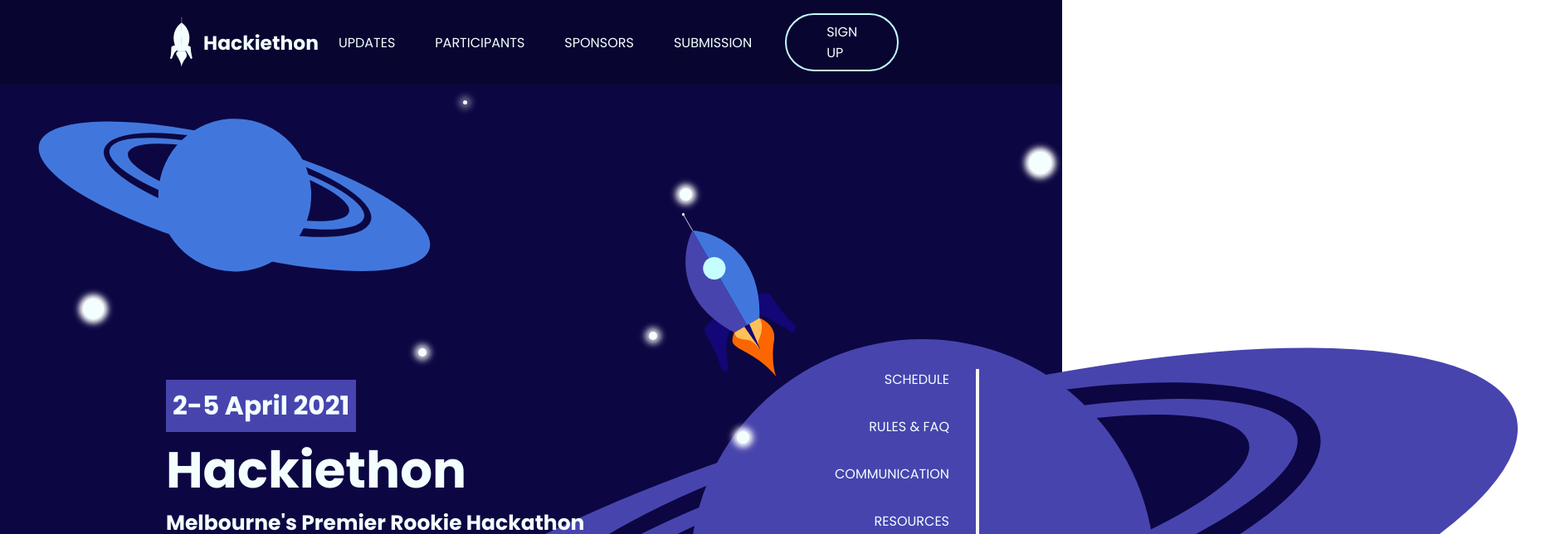
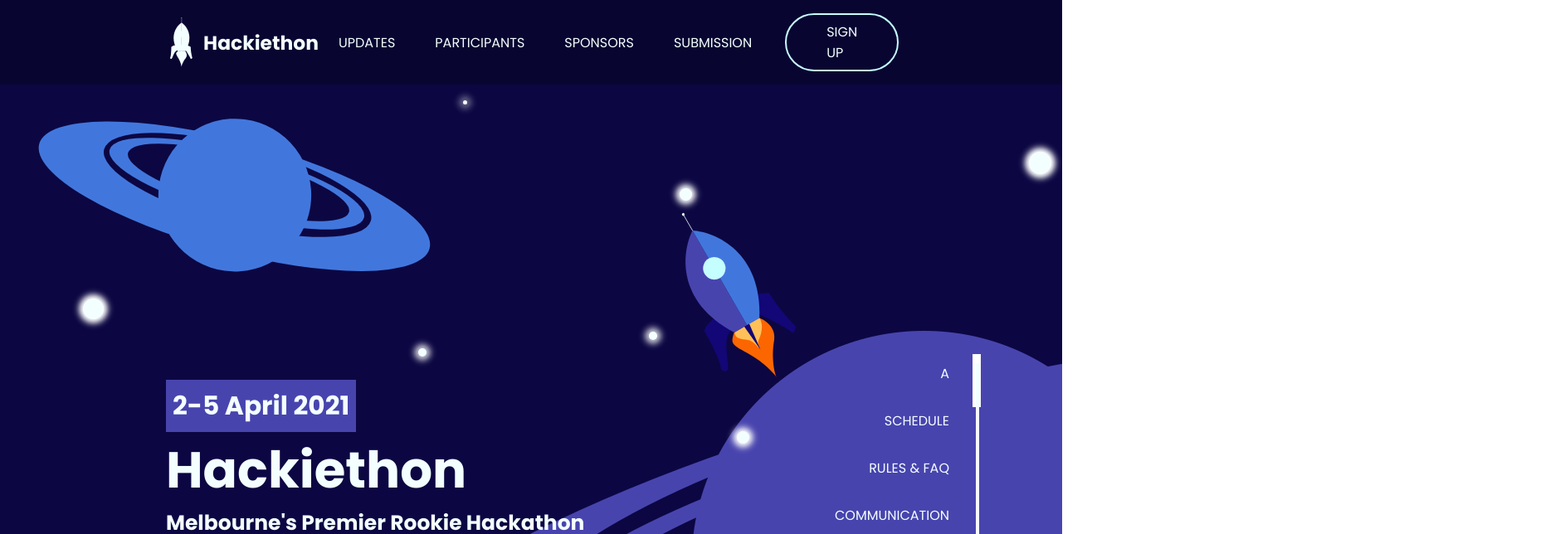
Before and after one commit to HackMelbourne/HackiethonWebsite, a React (Create React App) app: page / in a window 1280 px wide. Shown: the top 644 px of the page at 83% size, 1880 px wide, since content can reach past the window. Built offline with nearby package versions, Linux system fonts and the light colour scheme.

Commit message:
functional scroll component (hacky), fixed purple-planet overflow by cropping

```diff
--- a/src/App.tsx
+++ b/src/App.tsx
@@ -1,3 +1,4 @@
+import { useEffect, useRef, useState } from "react";
 import { Route, BrowserRouter as Router, Switch } from "react-router-dom";
 import Background from "./components/Background/Background";
 import Navbar from "./components/Navbar/Navbar";
@@ -5,19 +6,27 @@ import Home from "./pages/Home";
 import Updates from "./pages/Updates";
 
 const PageNotFound = () => {
-  return (
-    <h1 style={{ fontSize: "10rem" }}>404</h1>
-  );
-}
+  return <h1 style={{ fontSize: "10rem" }}>404</h1>;
+};
 
 const App = () => {
+  // getting the total page height is effectful, this is needed for Scroll
+  const [pageHeight, setPageHeight] = useState(0);
+  const ref = useRef<HTMLDivElement>(null);
+  useEffect(() => {
+    if (ref.current !== null) {
+      setPageHeight(ref.current.clientHeight);
+    }
+  }, []);
+
   return (
     <Router>
+      <div ref={ref}>
         <Background>
           <Navbar />
           <Switch>
             <Route exact path="/">
-            <Home />
+              <Home pageHeight={pageHeight} />
             </Route>
             <Route path="/updates">
               <Updates />
@@ -28,6 +37,7 @@ const App = () => {
             </Route>
           </Switch>
         </Background>
+      </div>
     </Router>
   );
 };
--- a/src/components/Scroll/Scroll.module.scss
+++ b/src/components/Scroll/Scroll.module.scss
@@ -1,20 +1,21 @@
 @import "../../styles/styles.scss";
 
 .scroll {
-  border-right: 4px solid $primary-white;
 }
 
 .thumb {
   position: relative;
-  left: 6px;
+  left: 2px;
   top: 60px;
   border-right: 10px solid $primary-white;
   height: 40px;
+  z-index: -1;
 }
 
 .links {
-    text-align: right;
-    font-size: $font-size-1;
+  border-right: 4px solid $primary-white;
+  text-align: right;
+  font-size: $font-size-1;
   a {
     // make each anchor "start on a new line"
     display: block;
--- a/src/components/Scroll/Scroll.tsx
+++ b/src/components/Scroll/Scroll.tsx
@@ -1,7 +1,22 @@
-import { useEffect, useState } from "react";
+import { useEffect, useRef, useState } from "react";
 import styles from "./Scroll.module.scss";
 
-const Scroll = () => {
+interface Props {
+  pageHeight: number;
+}
+
+const Scroll = ({ pageHeight }: Props) => {
+  // keep track of scrollBar using direct DOM refs
+  const [scrollBarHeight, setScrollBarHeight] = useState(0);
+  const ref = useRef<HTMLDivElement>(null);
+
+  // this is only run before the initial render due to the []
+  useEffect(() => {
+    if (ref.current !== null) {
+      setScrollBarHeight(ref.current.clientHeight);
+    }
+  }, []);
+
   // keep track of scroll position
   const [scrollPosition, setScrollPosition] = useState(0);
 
@@ -16,21 +31,31 @@ const Scroll = () => {
     // promise handleScroll won't preventDefault to disable scrolling
     // (it does not), so the browser can respond to scrolling without
     // waiting for JS, improving scroll performance.
-      window.addEventListener('scroll', handleScroll, { passive: true });
+    window.addEventListener("scroll", handleScroll, { passive: true });
 
     // return cleanup function removing the listener, as you would in a
     // componentWillUnmount
     return () => {
-          window.removeEventListener('scroll', handleScroll);
+      window.removeEventListener("scroll", handleScroll);
     };
   }, []);
 
   // when a link is clicked the screen smooth scrolls to that part of the page
   return (
     <nav className={styles.scroll}>
-      {/* <div className={styles.thumb}/> */}
-      <div className={styles.links}>
-        <a href="#home"> </a>
+      <div
+        style={{
+          position: "relative",
+          left: "2px",
+          // this is close enough, maybe using rems would be better?
+          top: `${85 + (scrollPosition / pageHeight) * scrollBarHeight}px`,
+          borderRight: "10px solid #ffffff",
+          height: "4rem",
+          zIndex: -1,
+        }}
+      />
+      <div className={styles.links} ref={ref}>
+        <a href="#home">A</a>
         <a href="#schedule">SCHEDULE</a>
         <a href="#rules">RULES &amp; FAQ</a>
         <a href="#communication">COMMUNICATION</a>
--- a/src/components/SpaceScene/SpaceScene.module.scss
+++ b/src/components/SpaceScene/SpaceScene.module.scss
@@ -9,8 +9,8 @@
 
 .planet1 {
   position: absolute;
-  right: -600px;
-  bottom: -290px;
+  right: 0px;
+  bottom: -280px;
 }
 
 .planet2 {
--- a/src/components/SpaceScene/SpaceScene.tsx
+++ b/src/components/SpaceScene/SpaceScene.tsx
@@ -1,12 +1,12 @@
 import styles from "./SpaceScene.module.scss";
 
 import rocket from "../../assets/rocket-colour.svg";
-import planet1 from "../../assets/planet-purple.svg";
+import planet1 from "../../assets/planet-purple-cropped.png";
 import planet2 from "../../assets/planet-blue.svg";
 
 const SpaceScene = () => {
   return (
-    <>
+    <div>
       <div className={styles.rocket}>
         <img src={rocket} height="250px" alt="rocket" />
       </div>
@@ -24,7 +24,7 @@ const SpaceScene = () => {
       <div className={styles.star6} />
       <div className={styles.star7} />
       <div className={styles.star8} />
-    </>
+    </div>
   );
 };
 
--- a/src/pages/Home/Home.module.scss
+++ b/src/pages/Home/Home.module.scss
@@ -1,18 +1,38 @@
 @import "../../styles/styles.scss";
 
-.schedule {
+@mixin page {
   background-color: $primary-dark;
   font-size: $font-size-2;
   height: 100vh;
+}
+
+@mixin darker {
   filter: brightness(50%);
   opacity: 50%;
   z-index: 10;
 }
 
+.schedule {
+  @include page;
+  @include darker;
+}
+
 .rules {
-    background-color: $primary-dark;
-    font-size: $font-size-2;
-    height: 100vh;
+  @include page;
+}
+
+.communication {
+  @include page;
+  @include darker;
+}
+
+.resources {
+  @include page;
+}
+
+.prizes {
+  @include page;
+  @include darker;
 }
 
 .home {
@@ -33,23 +53,6 @@
   max-height: 30rem;
   max-width: 50rem;
   right: 100px;
-    bottom: 70px;
+  bottom: 20px;
   z-index: 20;
 }
-
-.rocket {
-    position: absolute;
-    right: 300px;
-    bottom: 310px;
-    z-index: 10;
-}
-
-.planet1 {
-    position: absolute;
-    right: -600px;
-    bottom: -290px;
-}
-
-.planet2 {
-    position: absolute;
-}
--- a/src/pages/Home/index.tsx
+++ b/src/pages/Home/index.tsx
@@ -3,16 +3,51 @@ import Scroll from "../../components/Scroll/Scroll";
 import SpaceScene from "../../components/SpaceScene/SpaceScene";
 import styles from "./Home.module.scss";
 
-
 const Schedule = () => {
-  return <div id="schedule" className={styles.schedule}>Schedule</div>;
+  return (
+    <div id="schedule" className={styles.schedule}>
+      Schedule
+    </div>
+  );
 };
 
 const Rules = () => {
-  return <div id="rules" className={styles.rules}>Rules</div>;
+  return (
+    <div id="rules" className={styles.rules}>
+      Rules
+    </div>
+  );
 };
 
-const Home = () => {
+const Communication = () => {
+  return (
+    <div id="communication" className={styles.communication}>
+      Communication
+    </div>
+  );
+};
+
+const Resources = () => {
+  return (
+    <div id="resources" className={styles.resources}>
+      Resources
+    </div>
+  );
+};
+
+const Prizes = () => {
+  return (
+    <div id="prizes" className={styles.prizes}>
+      Prizes
+    </div>
+  );
+};
+
+interface Props {
+  pageHeight: number;
+}
+
+const Home = ({pageHeight}: Props) => {
   return (
     <>
       <div id="home" className={styles.home}>
@@ -21,11 +56,14 @@ const Home = () => {
           <Hero />
         </div>
         <div className={styles.scroll}>
-          <Scroll />
+          <Scroll pageHeight={pageHeight} />
         </div>
       </div>
       <Schedule />
       <Rules />
+      <Communication />
+      <Resources />
+      <Prizes />
     </>
   );
 };
```
Also changed, not shown: src/assets/planet-purple-cropped.png (added). Lines whose indentation alone changed are shown as unchanged.
